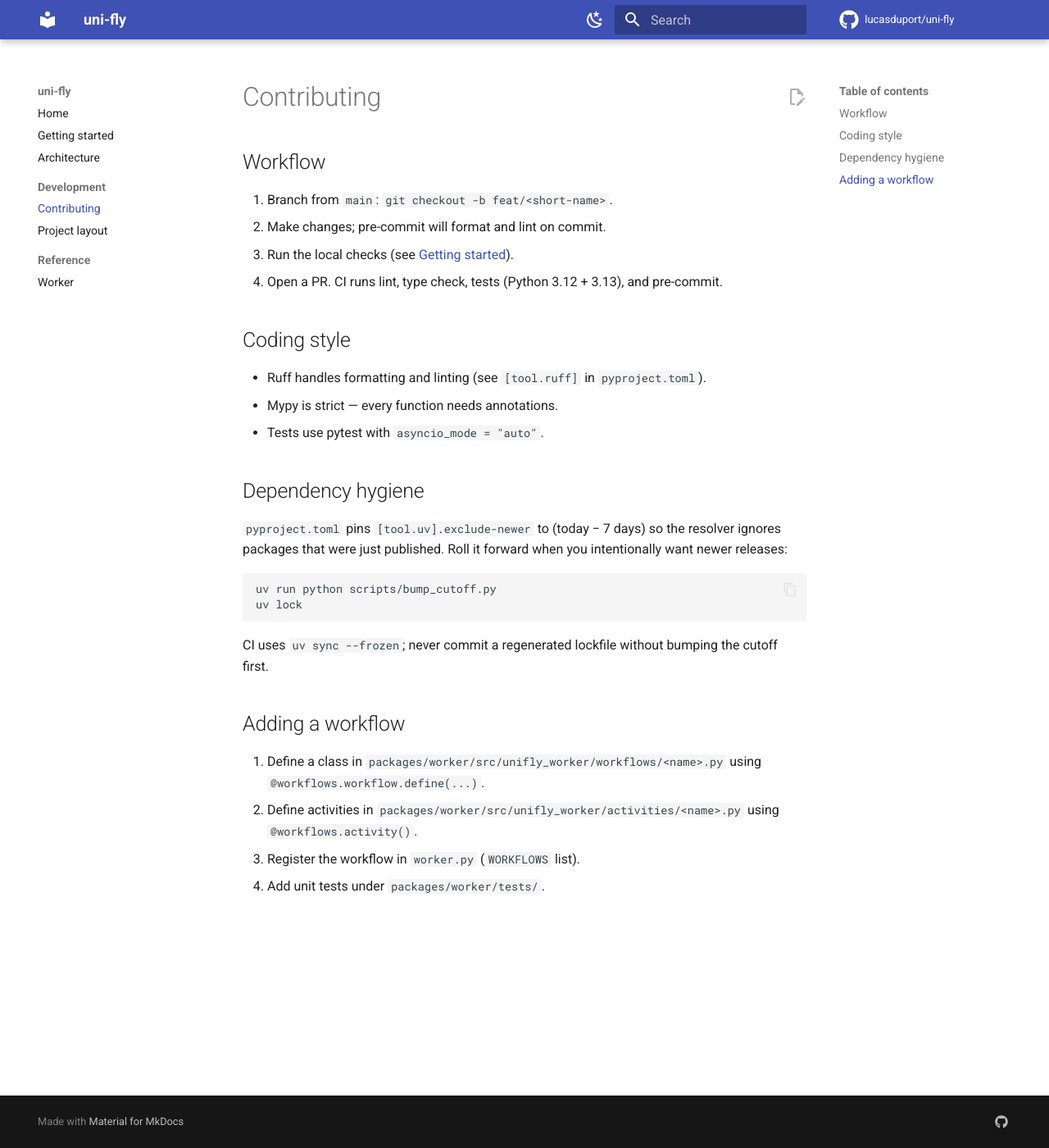
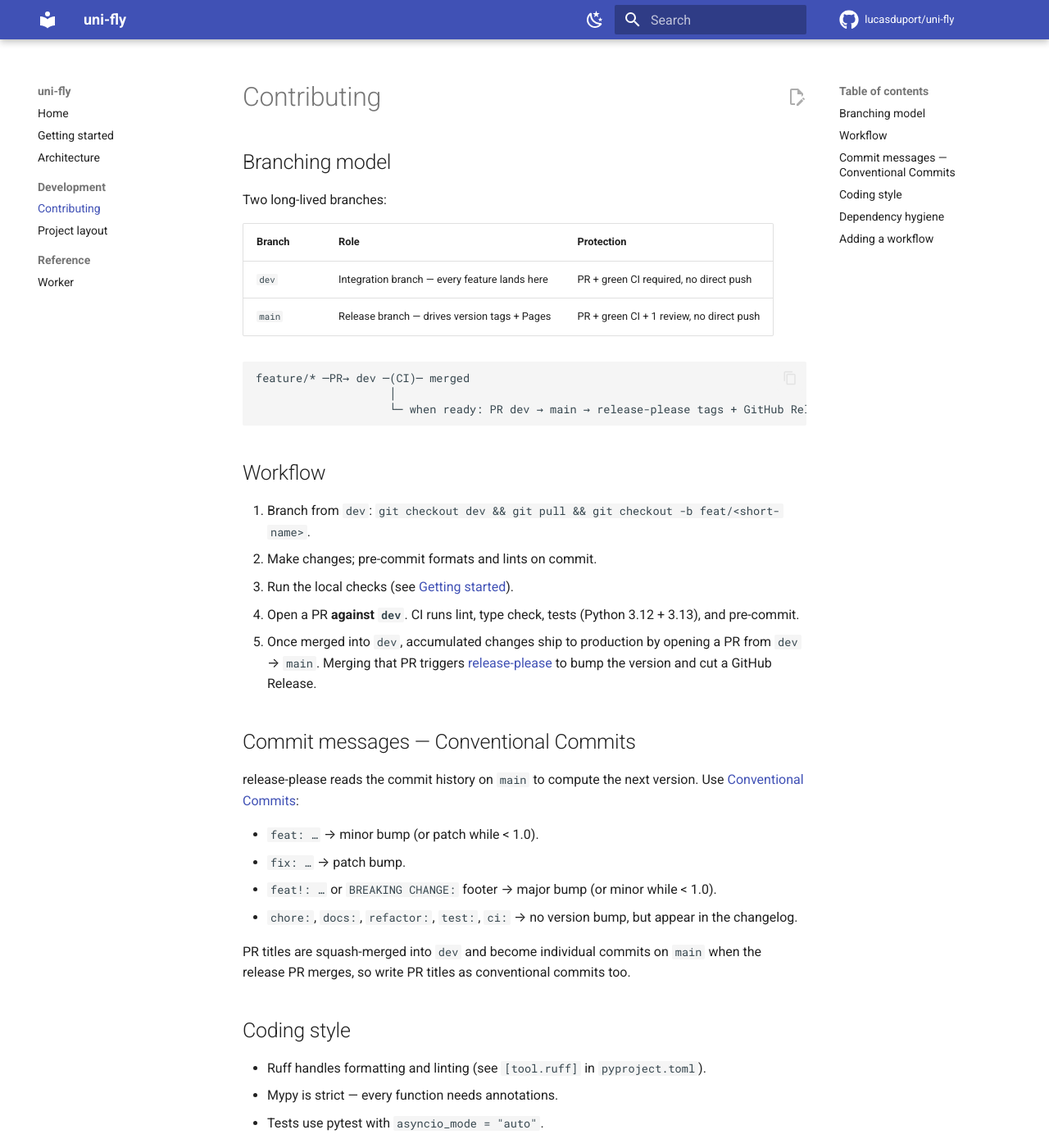
Before and after one commit to lucasduport/uni-fly, an MkDocs documentation site: the page built from docs/development/contributing.md, in a window 1280 px wide and 1400 px high. Shown: the whole window at 82% size. Built offline with MkDocs 1.6.1 and Material for MkDocs 9.7.7, drawn with Linux system fonts in a browser that asks for light colours; comment, search, counter and statistics services are not loaded.

Commit message:
ci: add dev/main release flow with release-please
Set up the two-branch model:
  feature/* -PR-> dev (CI required)
                    |
                    +- when ready: PR dev -> main -> release-please
                                                     tags + GitHub Release

- ci.yml + docs.yml: trigger on push/PR to dev and main; docs only
  publish to Pages from main
- release-please.yml: on push to main, opens/updates a release PR
  driven by Conventional Commits; merging it bumps versions in
  pyproject.toml + _version.py and cuts a GitHub Release
- .github/CODEOWNERS: @lucasduport owns everything (auto-requested
  on PRs, required for "Code Owner reviews" protection)
- scripts/apply_branch_protections.sh: idempotent gh-api script that
  applies the branch protection rules (PR + green CI on dev; PR +
  green CI + 1 code-owner review on main; no force-push, linear
  history, conversation resolution required)
- docs/development/contributing.md: document the branching model
  and Conventional Commits expectations

````diff
--- a/docs/development/contributing.md
+++ b/docs/development/contributing.md
@@ -1,11 +1,44 @@
 # Contributing
+
+## Branching model
+
+Two long-lived branches:
+
+| Branch | Role                                            | Protection                              |
+| ------ | ----------------------------------------------- | --------------------------------------- |
+| `dev`  | Integration branch — every feature lands here   | PR + green CI required, no direct push  |
+| `main` | Release branch — drives version tags + Pages    | PR + green CI + 1 review, no direct push|
+
+```
+feature/* ─PR→ dev ─(CI)─ merged
+                    │
+                    └─ when ready: PR dev → main → release-please tags + GitHub Release
+```
 
 ## Workflow
 
-1. Branch from `main`: `git checkout -b feat/<short-name>`.
-2. Make changes; pre-commit will format and lint on commit.
+1. Branch from `dev`: `git checkout dev && git pull && git checkout -b feat/<short-name>`.
+2. Make changes; pre-commit formats and lints on commit.
 3. Run the local checks (see [Getting started](../getting-started.md)).
-4. Open a PR. CI runs lint, type check, tests (Python 3.12 + 3.13), and pre-commit.
+4. Open a PR **against `dev`**. CI runs lint, type check, tests (Python 3.12 + 3.13), and
+   pre-commit.
+5. Once merged into `dev`, accumulated changes ship to production by opening a PR from
+   `dev` → `main`. Merging that PR triggers
+   [release-please](https://github.com/googleapis/release-please) to bump the version
+   and cut a GitHub Release.
+
+## Commit messages — Conventional Commits
+
+release-please reads the commit history on `main` to compute the next version. Use
+[Conventional Commits](https://www.conventionalcommits.org/):
+
+- `feat: …` → minor bump (or patch while < 1.0).
+- `fix: …` → patch bump.
+- `feat!: …` or `BREAKING CHANGE:` footer → major bump (or minor while < 1.0).
+- `chore:`, `docs:`, `refactor:`, `test:`, `ci:` → no version bump, but appear in the changelog.
+
+PR titles are squash-merged into `dev` and become individual commits on `main` when the
+release PR merges, so write PR titles as conventional commits too.
 
 ## Coding style
 
````
Also changed, not shown: 7 other files.
